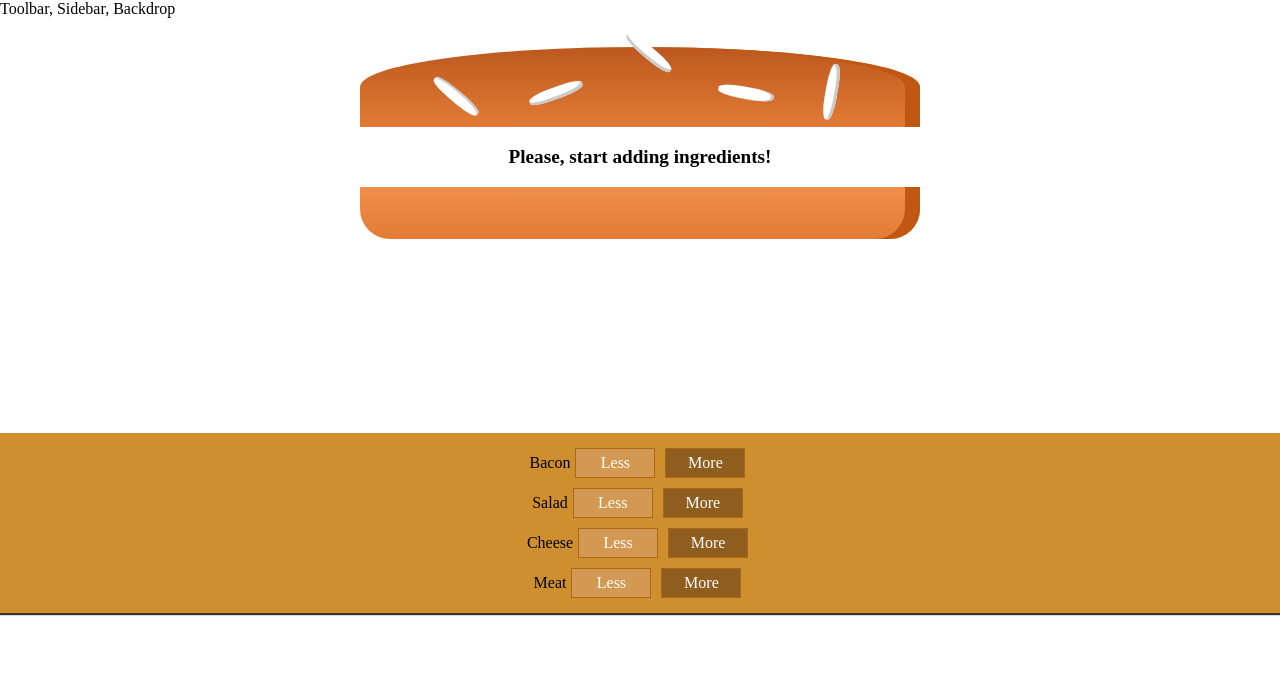
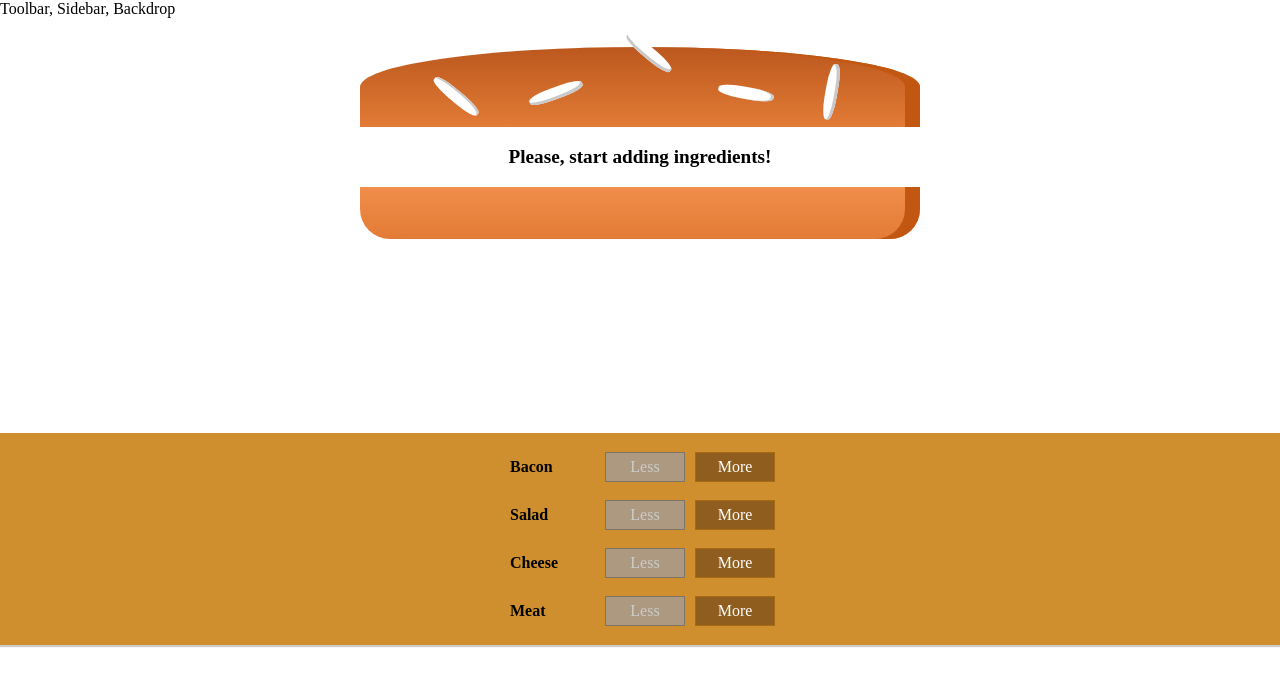
Before and after one commit to iMichaelOwolabi/burger-builder, a React (Create React App) app: page / in a window 1280 px wide. Shown: the top 686 px of the page. Built offline with nearby package versions, Linux system fonts and the light colour scheme.

Commit message:
implement burger build controls

```diff
--- a/src/components/Burger/BuildControls/BuildControl/BuildControl.js
+++ b/src/components/Burger/BuildControls/BuildControl/BuildControl.js
@@ -3,9 +3,9 @@ import classes from './BuildControl.module.css';
 
 const BuildControl = (props) => (
   <div className={classes.BuildControl}>
-    <div className={classes.label}>{props.label}</div>
-    <button className={classes.Less}>Less</button>
-    <button className={classes.More}>More</button>
+    <div className={classes.Label}>{props.label}</div>
+    <button className={classes.Less} onClick={props.removed} disabled={props.disabled}>Less</button>
+    <button className={classes.More} onClick={props.added}>More</button>
   </div>
 )
 
--- a/src/components/Burger/BuildControls/BuildControls.js
+++ b/src/components/Burger/BuildControls/BuildControls.js
@@ -12,7 +12,13 @@ const controls = [
 const BuildControls = (props) => (
   <div className={classes.BuildControls}>
     {controls.map(control => (
-      <BuildControl key={control.label} label={control.label} />
+      <BuildControl
+        key={control.label}
+        label={control.label}
+        added={() => props.ingredientsAdded(control.type)}
+        removed={() => props.ingredientsRemoved(control.type)}
+        disabled={props.disabled[control.type]}
+      />
     ))}
   </div>
 );
--- a/src/components/Burger/BuildControls/BuildControls.module.css
+++ b/src/components/Burger/BuildControls/BuildControls.module.css
@@ -4,7 +4,7 @@
   display: flex;
   flex-flow: column;
   align-items: center;
-  box-shadow: 0 2px 1px #333;
+  box-shadow: 0 2px 1px #ccc;
   margin: auto;
   padding: 10px 0;
 }
--- a/src/containers/BurgerBuilder/BurgerBuilder.js
+++ b/src/containers/BurgerBuilder/BurgerBuilder.js
@@ -2,6 +2,13 @@ import React, { Component } from 'react';
 import Aux from '../../hoc/Aux';
 import Burger from '../../components/Burger/Burger';
 import BuildControls from '../../components/Burger/BuildControls/BuildControls';
+
+const INGREDIENT_PRICES = {
+  bacon: 0.1,
+  salad: 0.2,
+  cheese: 0.2,
+  meat: 0.5
+};
 
 class BurgerBuilder extends Component {
   state = {
@@ -10,13 +17,52 @@ class BurgerBuilder extends Component {
       salad: 0,
       cheese: 0,
       meat: 0
+    },
+    totalPrice: 2
+  }
+
+  addIngredientHandler(type) {
+    let oldCount = this.state.ingredients[type];
+    const updatedCount = oldCount += 1;
+    const updatedIngredients = {...this.state.ingredients};
+    updatedIngredients[type] = updatedCount;
+    const priceAddition = INGREDIENT_PRICES[type];
+    const oldPrice = this.state.totalPrice;
+    const newPrice = oldPrice + priceAddition;
+    this.setState({
+      totalPrice: newPrice,
+      ingredients: updatedIngredients
+    });
+  }
+
+  removeIngredientsHandler = (type) => {
+    let oldCount = this.state.ingredients[type];
+    if (oldCount <= 0) return;
+    const updatedCount = oldCount -= 1;
+    const updatedIngredients = {...this.state.ingredients}
+    updatedIngredients[type] = updatedCount;
+    const priceSubtraction = INGREDIENT_PRICES[type];
+    const oldPrice = this.state.totalPrice;
+    const newPrice = oldPrice - priceSubtraction;
+    this.setState({
+      totalPrice: newPrice,
+      ingredients: updatedIngredients
+    })
+  }
+
+  render() {
+    const disabledInfo = {...this.state.ingredients};
+    for(let key in disabledInfo) {
+      disabledInfo[key] = disabledInfo[key] <= 0;
     }
-  }
-  render() {
     return (
       <Aux>
         <Burger ingredients={this.state.ingredients} />
-        <BuildControls />
+        <BuildControls
+          ingredientsAdded={this.addIngredientHandler.bind(this)}
+          ingredientsRemoved={this.removeIngredientsHandler}
+          disabled={disabledInfo}
+        />
       </Aux>
     )
   }
```
